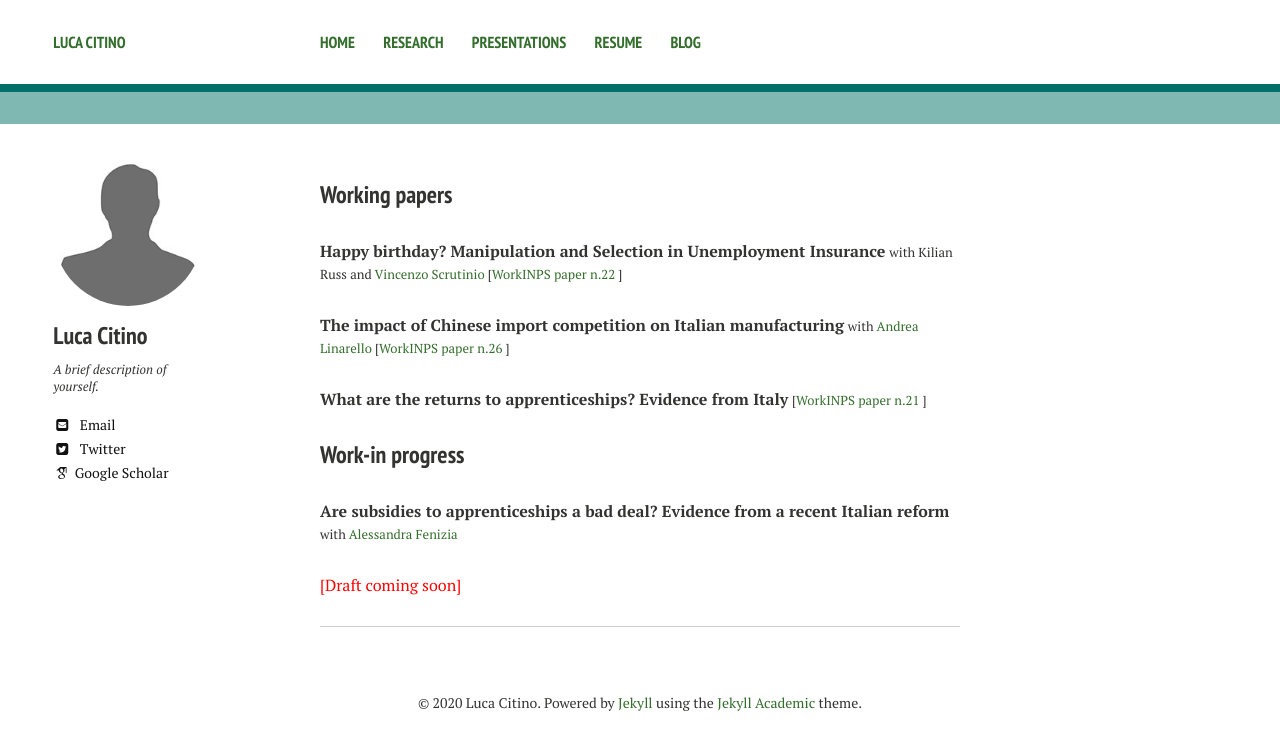
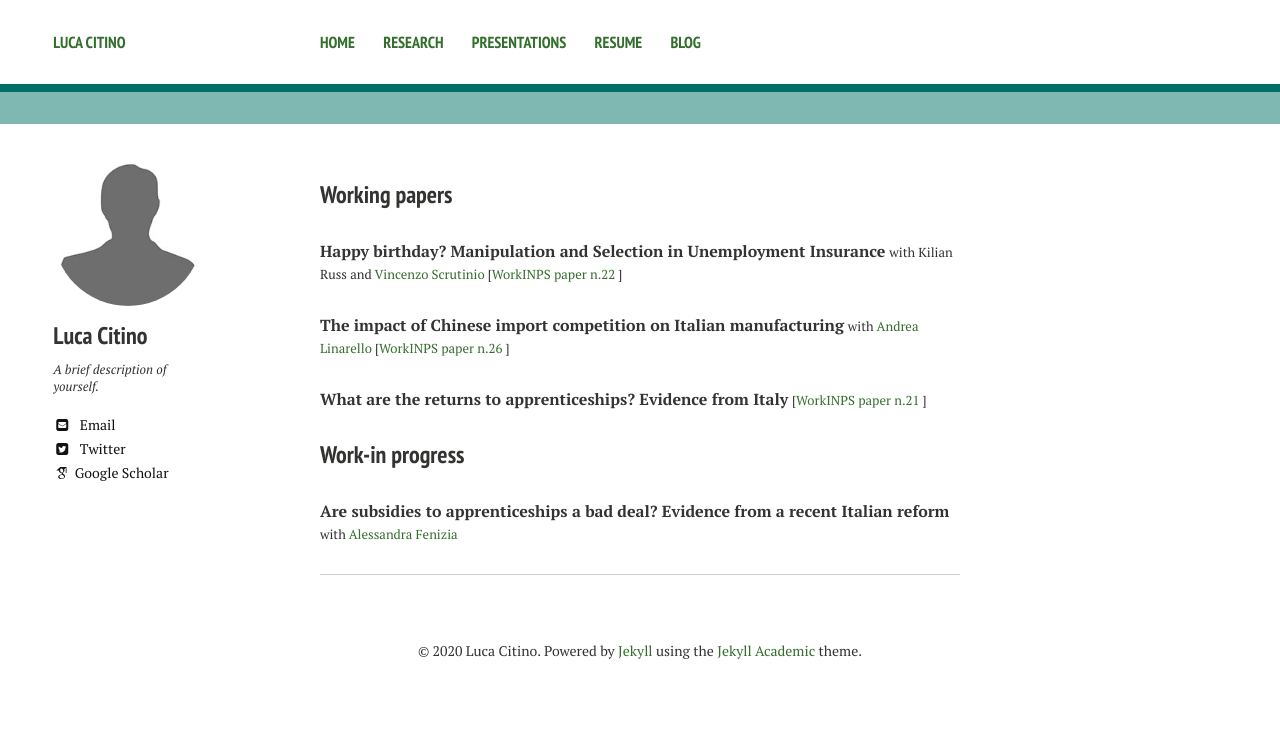
Before and after one commit to luca-citino/luca-citino.github.io, a Jekyll site: the page built from research.md, in a window 1280 px wide. Shown: the top 750 px of the page. Built offline with Jekyll 4.4.1, drawn with Linux system fonts in a browser that asks for light colours; nearby versions of some CDN libraries; some web fonts are replaced.

Commit message:
Update research.md

```diff
--- a/research.md
+++ b/research.md
@@ -14,4 +14,3 @@ title: Research
 ### Work-in progress
 
 **Are subsidies to apprenticeships a bad deal? Evidence from a recent Italian reform** <font size="-1">with <a href="https://sites.google.com/site/alessandrafenizia/">Alessandra Fenizia</a></font>
- <p style="color:red">[Draft coming soon]</p>
```
